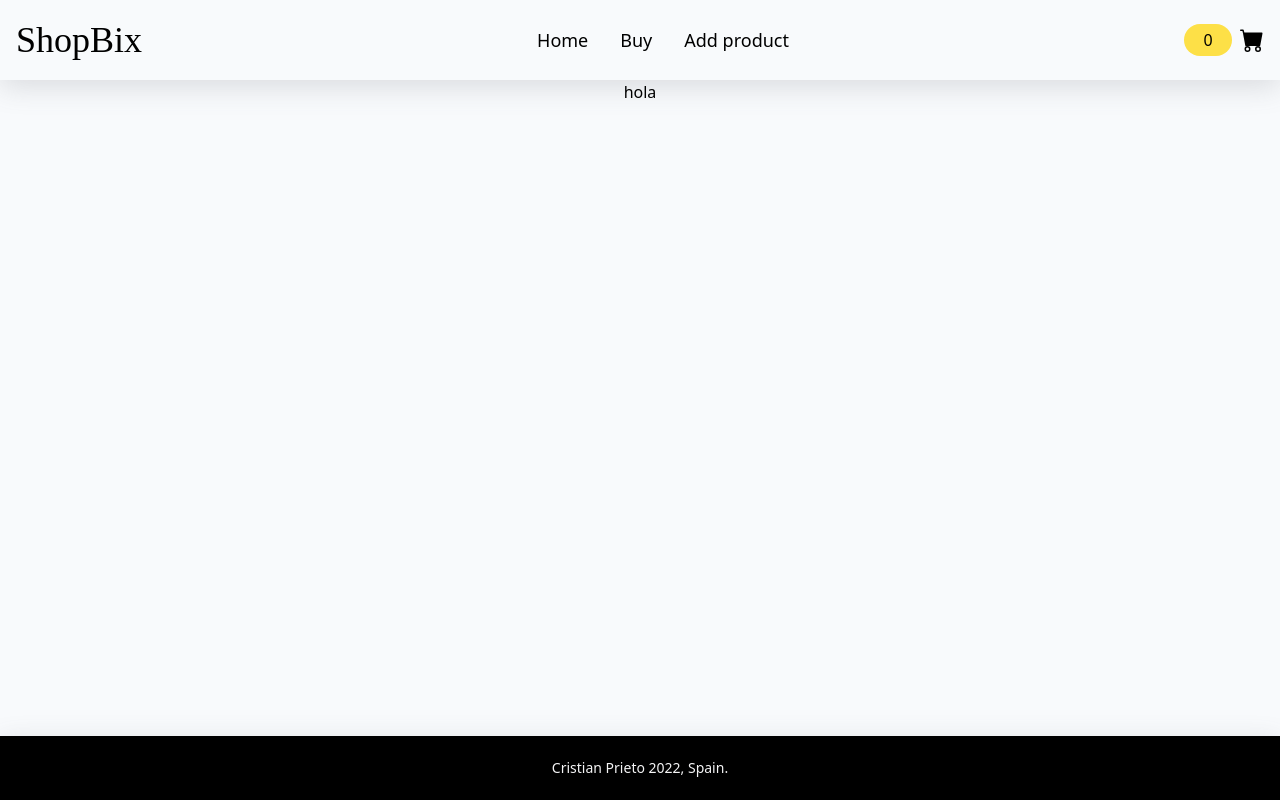
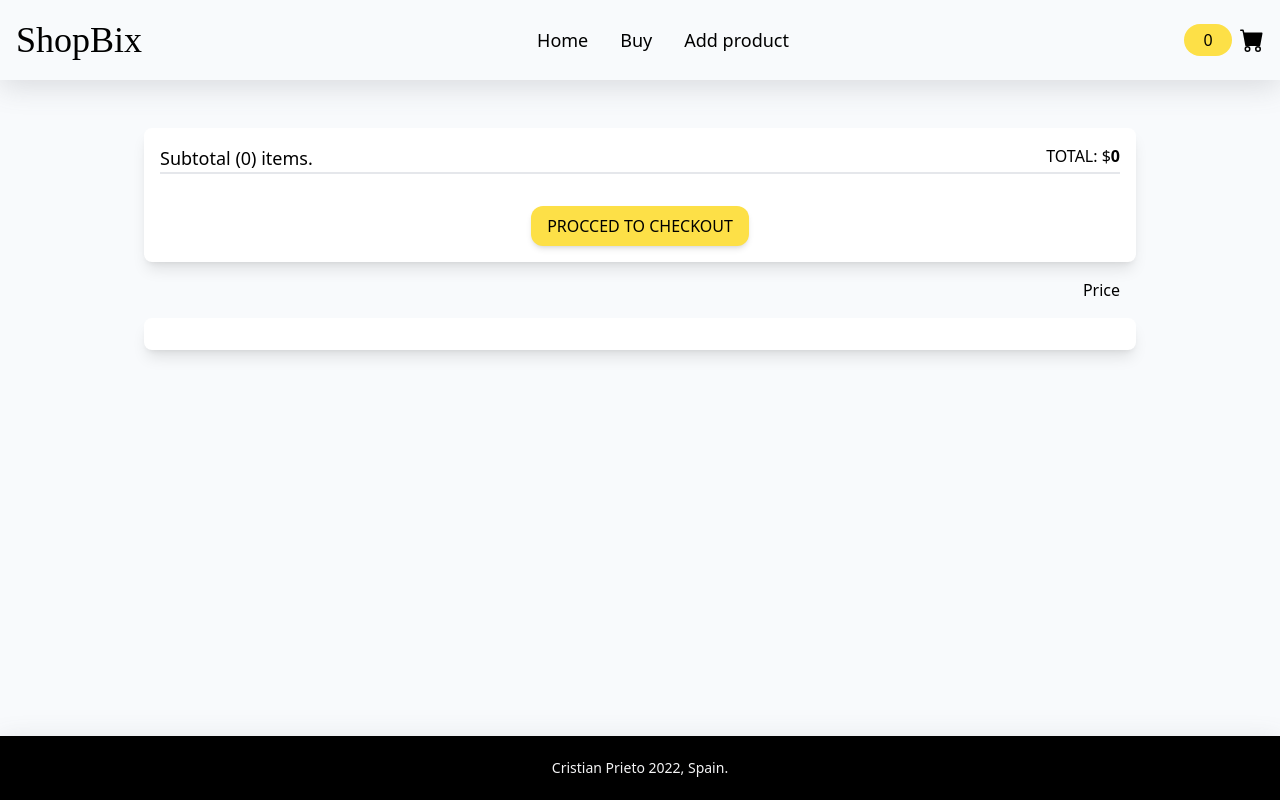
Before and after one commit to Cristian-Prieto/shopbix, a React (Create React App) app: page /cart in a window 1280 px wide. Built offline with nearby package versions, Linux system fonts and the light colour scheme; a web font is replaced by a local one.

Commit message:
cart detail

```diff
--- a/src/components/Cart.jsx
+++ b/src/components/Cart.jsx
@@ -25,7 +25,6 @@ export function Cart({ toggleMenu }) {
       <>
         {!isMobile && (
           <div className="flex place-content-center bg-yellow-300 rounded-full w-12 px-4 py-1">
-            {/* {cart.length} */}
             {cart.reduce(
               (accumulator, totalProducts) => accumulator + totalProducts.count,
               0
@@ -47,7 +46,10 @@ export function Cart({ toggleMenu }) {
       </Link>
       <button
         className="hidden sm:flex  relative place-items-center justify-center align-middle gap-2 z-10"
-        onClick={() => setIsCartOpen((prevState) => !prevState)}
+        onClick={() => {
+          window.scrollTo(0, 0);
+          setIsCartOpen((prevState) => !prevState);
+        }}
       >
         {renderCartBtn(false)}
       </button>
@@ -58,7 +60,14 @@ export function Cart({ toggleMenu }) {
             onClick={() => setIsCartOpen(false)}
           />
           {cart.length > 0 ? (
-            <ul className="fixed top-20 right-0 w-screen  md:w-1/2 md:right-4 space-y-2 backdrop-blur-md shadow-xl rounded-b-lg bg-white/30">
+            <ul className="fixed hidden sm:block top-20 right-0 w-screen  md:w-1/2 md:right-4 space-y-2 backdrop-blur-md shadow-xl rounded-b-lg bg-white/30">
+              <Link
+                className="flex justify-center place-items-center  p-4 w-full backdrop-blur-md bg-yellow-300 hover:bg-yellow-200"
+                to="/cart"
+                onClick={() => toggleMenu()}
+              >
+                Go to cart
+              </Link>
               {cart.map((item) => (
                 <li
                   key={item.product.id}
@@ -87,13 +96,6 @@ export function Cart({ toggleMenu }) {
                   </div>
                 </li>
               ))}
-              <Link
-                className="fixed text-center  top-20 right-0 w-screen md:w-1/2 md:right-4 p-4 space-y-2 backdrop-blur-md shadow-xl rounded-lg bg-yellow-300"
-                to="/cart"
-                onClick={() => toggleMenu()}
-              >
-                Go to cart
-              </Link>
             </ul>
           ) : (
             <div className="fixed text-center  top-20 right-0 w-screen md:w-1/2 md:right-4 p-4 space-y-2 backdrop-blur-md shadow-xl rounded-lg bg-yellow-300">
--- a/src/components/CartSummary.jsx
+++ b/src/components/CartSummary.jsx
@@ -1,3 +1,76 @@
+import { Link } from "react-router-dom";
+import { useAppContext } from "../hooks/useAppContext";
+import { AddToCart } from "./AddToCart";
 export function CartSummary() {
-  return "hola";
+  const { cart } = useAppContext();
+  return (
+    <div className="container max-w-5xl flex flex-col space-y-4 p-4 my-8">
+      <div className="flex flex-col sm:flex-row py-4 shadow-lg rounded-lg bg-white ">
+        <div className="flex flex-col w-full">
+          <div className="flex justify-between  mb-8 mx-4 border-b-2">
+            <h1 className="text-lg">
+              Subtotal (
+              {cart.reduce(
+                (accumulator, totalProducts) =>
+                  accumulator + totalProducts.count,
+                0
+              )}
+              ) items.
+            </h1>
+            <div>
+              <span>TOTAL: $</span>
+              <span className="font-bold">
+                {cart.reduce(
+                  (accumulator, totalPrices) =>
+                    accumulator + totalPrices.product.price,
+                  0
+                )}
+              </span>
+            </div>
+          </div>
+          <div className="mx-auto">
+            <button
+              // onClick=""
+              className="mt-auto px-4 py-2 uppercase shadow-md rounded-xl bg-yellow-300 transition hover:bg-yellow-400"
+            >
+              Procced to checkout
+            </button>
+          </div>
+        </div>
+      </div>
+      <span className="hidden sm:block text-right pr-4">Price</span>
+      <div className="shadow-lg rounded-lg bg-white py-4 space-y-4">
+        {cart.map((item) => (
+          <div key={item.product.id} className="flex flex-col sm:flex-row pl-4">
+            <div className="hidden sm:flex h-40 sm:w-auto sm:h-44 rounded-lg overflow-hidden bg-gray-100">
+              <img
+                src={
+                  item.product.images.length && item.product.images[0]
+                    ? item.product.images[0]
+                    : "https://via.placeholder.com/150"
+                }
+                alt={item.product.title}
+                className="w-full h-full object-center object-cover"
+              />
+            </div>
+            <div className="flex flex-1 flex-col items-center  justify-center p-4">
+              <div className="flex w-full justify-between  border-b-2 mb-4">
+                <Link to={`/product/${item.product.id}`} className="flex">
+                  <h1 className="text-lg overflow-x-hidden  text-black">
+                    {item.product.title}
+                  </h1>
+                </Link>
+                <span className="flex text-gray-900">
+                  ${item.product.price}
+                </span>
+              </div>
+              <div className="flex mr-auto sm:mr-0 sm:ml-auto mb-auto">
+                <AddToCart product={item.product} />
+              </div>
+            </div>
+          </div>
+        ))}
+      </div>
+    </div>
+  );
 }
--- a/src/components/Header.jsx
+++ b/src/components/Header.jsx
@@ -9,12 +9,9 @@ export function Header() {
     setIsOpen((prevState) => !prevState);
   };
   useEffect(() => {
-    // Blocking scroll when Cart "modal" is open.
     if (isOpen) {
       document.body.style = "overflow: hidden;";
     }
-
-    // Enabling scroll back on clean-up.
     return () => {
       document.body.style = "";
     };
```
